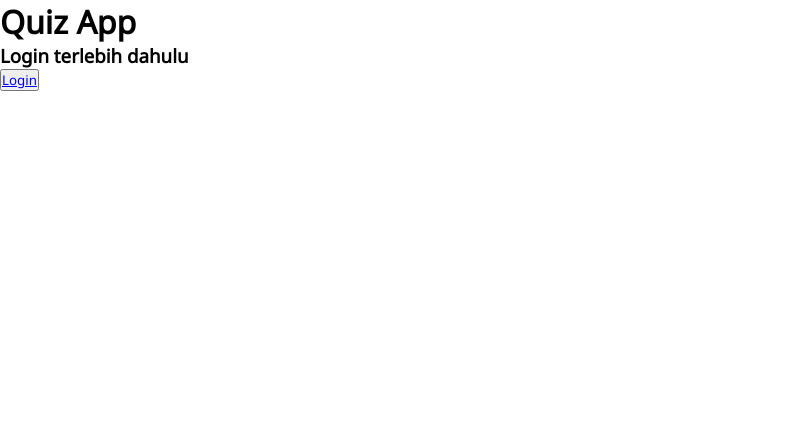
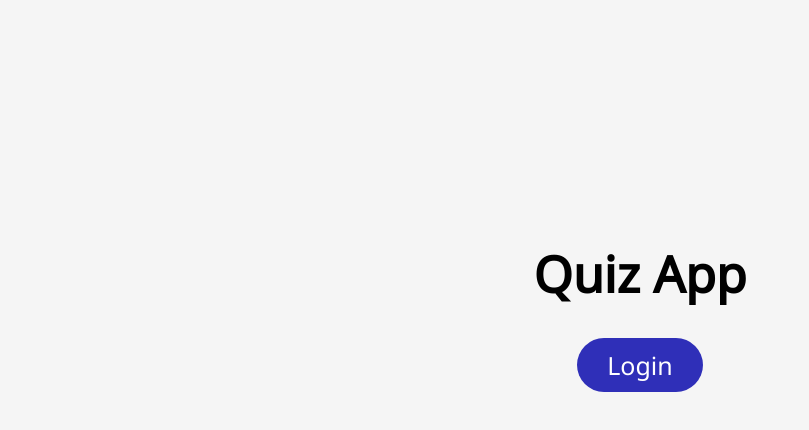
Before and after one commit to tubagusdylan/quiz-app-reactjs, a React (Vite) app: page / in a window 1280 px wide. Shown: the top 430 px of the page, without its empty margins (0-809 px from the left). Built offline with nearby package versions, Linux system fonts and the light colour scheme.

Commit message:
add details question

```diff
--- a/src/App.css
+++ b/src/App.css
@@ -1,5 +1,7 @@
+@import url("https://fonts.googleapis.com/css2?family=Noto+Sans&display=swap");
 * {
   margin: 0;
   padding: 0;
   box-sizing: border-box;
+  font-family: "Noto Sans", sans-serif;
 }
--- a/src/App.jsx
+++ b/src/App.jsx
@@ -1,6 +1,7 @@
 import { Routes, Route } from "react-router-dom";
 import { Home } from "./pages/Home";
-import { Login } from "./components/Login";
+import { Login } from "./pages/Login";
+import "./App.css";
 
 function App() {
   return (
--- /dev/null
+++ b/src/components/QuizDetails.css
@@ -0,0 +1,6 @@
+.detail {
+  color: black;
+  text-align: left;
+  padding-left: 20rem;
+  margin: 20px auto;
+}
--- /dev/null
+++ b/src/components/QuizDetails.jsx
@@ -0,0 +1,23 @@
+/* eslint-disable react/prop-types */
+import "./QuizDetails.css";
+
+export function QuizDetails({ hidden }) {
+  return (
+    <>
+      <ul className="detail" hidden={hidden}>
+        <li>
+          <b>Total Question: </b>10
+        </li>
+        <li>
+          <b>Category: </b>General Knowledge
+        </li>
+        <li>
+          <b>Difficulty: </b>Easy
+        </li>
+        <li>
+          <b>Type: </b>Multiple Choice
+        </li>
+      </ul>
+    </>
+  );
+}
--- /dev/null
+++ b/src/pages/Home.css
@@ -0,0 +1,32 @@
+.container-home {
+  width: 100%;
+  height: 100vh;
+  padding-top: 15rem;
+  background-color: whitesmoke;
+  text-align: center;
+}
+
+.container-home h1 {
+  font-size: 50px;
+  margin-bottom: 30px;
+}
+
+.button-home {
+  font-size: 25px;
+  padding: 10px 30px;
+  border-radius: 50px;
+  background-color: rgb(47, 47, 184);
+  border: none;
+  cursor: pointer;
+}
+
+.link {
+  color: white;
+  text-decoration: none;
+}
+
+span {
+  display: inline-block;
+  margin-top: 20px;
+  cursor: pointer;
+}
--- a/src/pages/Home.jsx
+++ b/src/pages/Home.jsx
@@ -1,20 +1,40 @@
+/* eslint-disable no-unused-vars */
 import { Link } from "react-router-dom";
 import { user } from "../api/data";
+import "./Home.css";
+import { useState } from "react";
+import { QuizDetails } from "../components/QuizDetails";
 
 export function Home() {
+  const [isShow, setIsShow] = useState(false);
+
+  function handleDetails() {
+    setIsShow(!isShow);
+  }
+
   return (
     <>
+      <div className="container-home">
         <h1>Quiz App</h1>
-      <h3>Login terlebih dahulu</h3>
         {user.status === "login" ? (
-        <button>
-          <Link to="/play">Play</Link>
+          <>
+            <button className="button-home">
+              <Link className="link" to="/play">
+                Play
+              </Link>
             </button>
+            <br></br>
+            <span onClick={handleDetails}>Show Detail Question...</span>
+            <QuizDetails hidden={isShow} />
+          </>
         ) : (
-        <button>
-          <Link to="/login">Login</Link>
+          <button className="button-home">
+            <Link className="link" to="/login">
+              Login
+            </Link>
           </button>
         )}
+      </div>
     </>
   );
 }
--- a/src/components/Login.css
+++ b/src/pages/Login.css
@@ -1,17 +1,20 @@
-@import url("https://fonts.googleapis.com/css2?family=Noto+Sans&display=swap");
-* {
-  margin: 0;
-  padding: 0;
-  box-sizing: border-box;
-  font-family: "Noto Sans", sans-serif;
+.background {
+  height: 100vh;
+  background-color: whitesmoke;
+  padding-top: 12rem;
 }
 
-.container {
+.container-login {
   width: 400px;
-  margin: 25vh auto;
+  background-color: white;
+  margin: auto;
   box-shadow: 1px 2px 5px 1px grey;
   border-radius: 5px;
   text-align: center;
+}
+
+.success {
+  color: rgb(31, 99, 31);
 }
 
 .title {
@@ -42,13 +45,13 @@ input:focus {
   border-bottom: 2px solid blue;
 }
 
-.container p {
+.container-login p {
   text-align: left;
   margin-left: 2rem;
   color: red;
 }
 
-.container span {
+.container-login span {
   display: block;
   margin-left: 2rem;
   padding: 20px 0;
@@ -76,3 +79,9 @@ span:hover {
 .button-login:active {
   background-color: rgb(15, 15, 79);
 }
+
+.link-black {
+  color: black;
+  text-decoration: none;
+  font-size: 20px;
+}
--- a/src/components/Login.jsx
+++ b/src/pages/Login.jsx
@@ -35,16 +35,19 @@ export function Login() {
 
   if (status === "success") {
     return (
-      <div className="container">
+      <div className="container-home">
         <h1 className="success">Login berhasil!</h1>
-        <Link to="/">Back</Link>
+        <Link className="link-black" to="/">
+          Back
+        </Link>
       </div>
     );
   }
 
   return (
     <>
-      <div className="container">
+      <div className="background">
+        <div className="container-login">
           <div className="title">
             <h1>Login</h1>
           </div>
@@ -59,6 +62,7 @@ export function Login() {
             <button className="button-login">Login</button>
           </form>
         </div>
+      </div>
     </>
   );
 }
```
Also changed, not shown: src/api/quiz.js (added, +8 -0 lines). Lines whose indentation alone changed are shown as unchanged.
